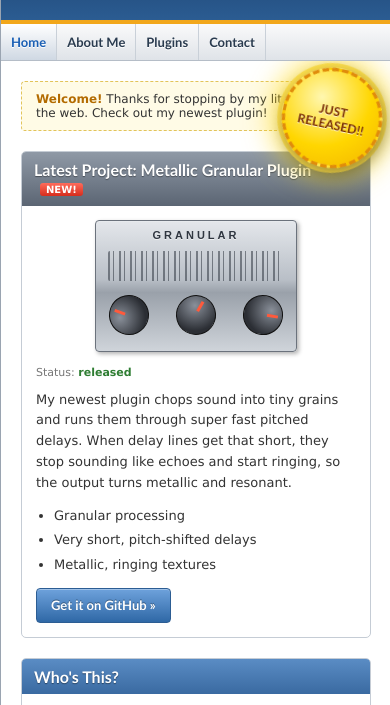
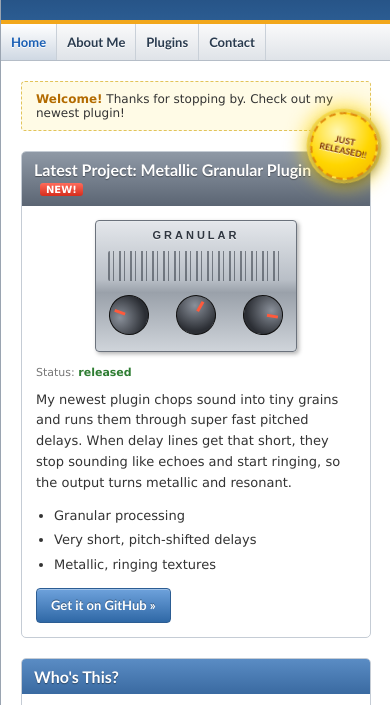
Before and after one commit to carverchav-ops/carverchav-ops.github.io, a plain HTML site: page index.html in a window 390 px wide. Shown: the part 101-806 px from the top of the page. Drawn offline with Linux system fonts and the light colour scheme.

Commit message:
Add files via upload

```diff
--- a/index.html
+++ b/index.html
@@ -5,7 +5,7 @@
 <meta name="viewport" content="width=device-width, initial-scale=1.0">
 <title>Home :: carver.click</title>
 <meta name="description" content="Carver's homepage: free VST audio plugins in C++/JUCE.">
-<link rel="stylesheet" href="style.css">
+<link rel="stylesheet" href="style.css?v=5">
 </head>
 <body>
 <div id="container">
@@ -27,7 +27,7 @@
 
   <div id="content">
     <div id="main">
-      <div class="welcome"><b>Welcome!</b> Thanks for stopping by my little corner of the web. Check out my newest plugin!</div>
+      <div class="welcome"><b>Welcome!</b> Thanks for stopping by. Check out my newest plugin!</div>
       <div class="sticker-wrap">
         <div class="sticker">Just<br>released!!</div>
       <div class="box">
--- a/style.css
+++ b/style.css
@@ -90,15 +90,15 @@ a:hover{text-decoration:underline;color:#c0392b}
 
 /* pulsating "Just released!!" sticker */
 .sticker-wrap{position:relative}
-.sticker{position:absolute;z-index:5;right:-12px;top:-80px;width:124px;height:124px;border-radius:50%;
+.sticker{position:absolute;z-index:5;right:-8px;top:-40px;width:68px;height:68px;border-radius:50%;
   display:flex;align-items:center;justify-content:center;text-align:center;
-  font:bold 16px/1.15 "Trebuchet MS",Arial,sans-serif;color:#7a2e00;text-transform:uppercase;
+  font:bold 9px/1.15 "Trebuchet MS",Arial,sans-serif;color:#7a2e00;text-transform:uppercase;
   background:radial-gradient(circle at 35% 30%,#fff7b0,#ffd600 55%,#f2b400);
-  border:3px dashed #e08c0b;box-shadow:3px 4px 10px rgba(0,0,0,.4),0 0 0 4px #ffe14d;
+  border:2px dashed #e08c0b;box-shadow:2px 3px 8px rgba(0,0,0,.4),0 0 0 3px #ffe14d;
   text-shadow:0 1px 0 rgba(255,255,255,.7);animation:pulse 1.1s ease-in-out infinite}
 @keyframes pulse{
   0%,100%{transform:rotate(12deg) scale(1)}
-  50%{transform:rotate(12deg) scale(1.12);box-shadow:3px 4px 14px rgba(0,0,0,.4),0 0 0 4px #ffe14d,0 0 26px 8px rgba(255,214,0,.7)}
+  50%{transform:rotate(12deg) scale(1.1);box-shadow:2px 3px 10px rgba(0,0,0,.4),0 0 0 3px #ffe14d,0 0 18px 6px rgba(255,214,0,.7)}
 }
 @media (prefers-reduced-motion:reduce){.sticker{animation:none;transform:rotate(12deg)}}
 .side-list{list-style:none;margin:0;padding:0}
@@ -124,7 +124,10 @@ a:hover{text-decoration:underline;color:#c0392b}
 @media (max-width:600px){
   .plugin .shot{float:none;margin:0 auto 12px}
   .plugin .desc{margin-left:0}
-  .sticker{right:-6px;top:-78px;width:84px;height:84px;font-size:11px}
+  .sticker{right:-4px;top:-36px;width:58px;height:58px;font-size:8px}
   #nav{height:auto;overflow:hidden;padding:0}
   #nav a{padding:0 10px}
 }
+
+/* real screenshots: <img class="shot" src="images/yourplugin.png" alt="..."> */
+.plugin img.shot{display:block;object-fit:cover;background:#222}
```
Also changed, not shown: about.html (+1 -1 lines), contact.html (+1 -1 lines), plugins.html (+1 -1 lines).
